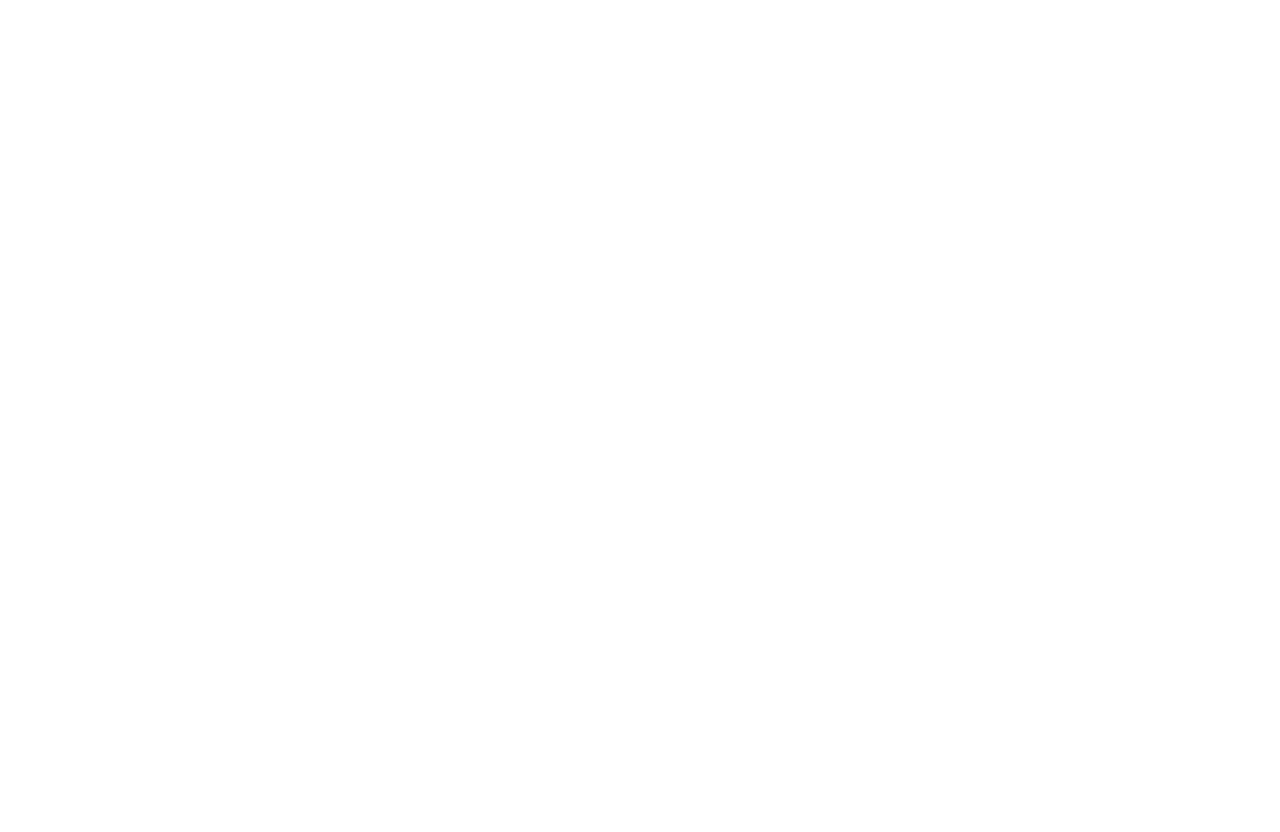
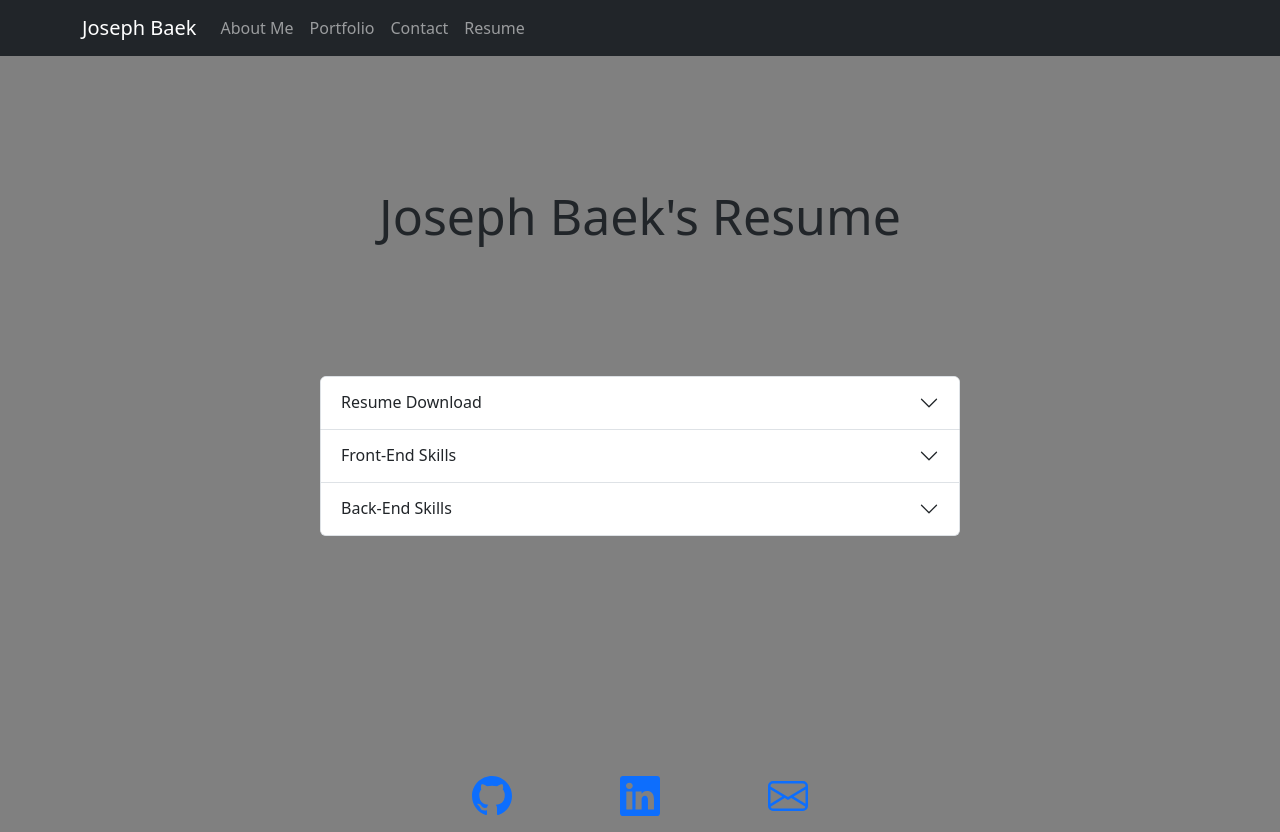
Before and after one commit to jbaek97/React-Portfolio, a React (Create React App) app: page /React-Portfolio/Resume in a window 1280 px wide. Before the commit this address had no page. Before the commit the page ends 800 px from the top, so only its background shows below. Built offline with nearby package versions, Linux system fonts and the light colour scheme.

Commit message:
fixed links

```diff
--- a/src/App.js
+++ b/src/App.js
@@ -13,23 +13,23 @@ function App() {
         <div className="flex-column justify-center align-center min-100-vh bg-primary">
           <Routes>
             <Route
-              path="/"
+              path="/React-Portfolio"
               element={<AboutMe />}
             />
             <Route
-              path="/AboutMe"
+              path="/React-Portfolio/AboutMe"
               element={<AboutMe />}
             />
             <Route
-              path="/Portfolio"
+              path="/React-Portfolio/Portfolio"
               element={<Portfolio />}
             />
             <Route
-              path="/Contact"
+              path="/React-Portfolio/Contact"
               element={<Contact />}
             />
             <Route
-              path="/Resume"
+              path="/React-Portfolio/Resume"
               element={<Resume />}
             />
           </Routes>
--- a/src/components/navigation.js
+++ b/src/components/navigation.js
@@ -7,12 +7,12 @@ function Navigation() {
   return (
       <Navbar bg="dark" variant="dark">
         <Container>
-          <Navbar.Brand href="/">Joseph Baek</Navbar.Brand>
+          <Navbar.Brand href="/React-Portfolio">Joseph Baek</Navbar.Brand>
           <Nav className="me-auto">
-            <Nav.Link href="/AboutMe">About Me</Nav.Link>
-            <Nav.Link href="/Portfolio">Portfolio</Nav.Link>
-            <Nav.Link href="/Contact">Contact</Nav.Link>
-            <Nav.Link href="/Resume">Resume</Nav.Link>
+            <Nav.Link href="/React-Portfolio/AboutMe">About Me</Nav.Link>
+            <Nav.Link href="/React-Portfolio/Portfolio">Portfolio</Nav.Link>
+            <Nav.Link href="/React-Portfolio/Contact">Contact</Nav.Link>
+            <Nav.Link href="/React-Portfolio/Resume">Resume</Nav.Link>
           </Nav>
         </Container>
       </Navbar>
--- a/src/index.js
+++ b/src/index.js
@@ -1,14 +1,18 @@
 import React from 'react';
-import ReactDOM from 'react-dom';
+import ReactDOM from 'react-dom/client';
 import './index.css';
 import App from './App';
 import reportWebVitals from './reportWebVitals';
 import 'bootstrap/dist/css/bootstrap.min.css';
 
-// const root = ReactDOM.createRoot(document.getElementById('root'));
-ReactDOM.render(
+const root = ReactDOM.createRoot(document.getElementById('root'));
+root.render(
   <React.StrictMode>
     <App />
-  </React.StrictMode>,
-  document.getElementById('root')
+  </React.StrictMode>
 );
+
+// If you want to start measuring performance in your app, pass a function
+// to log results (for example: reportWebVitals(console.log))
+// or send to an analytics endpoint. Learn more: https://bit.ly/CRA-vitals
+reportWebVitals();
```
Also changed, not shown: 10 other files (tests, documents, lock files or other folders).
